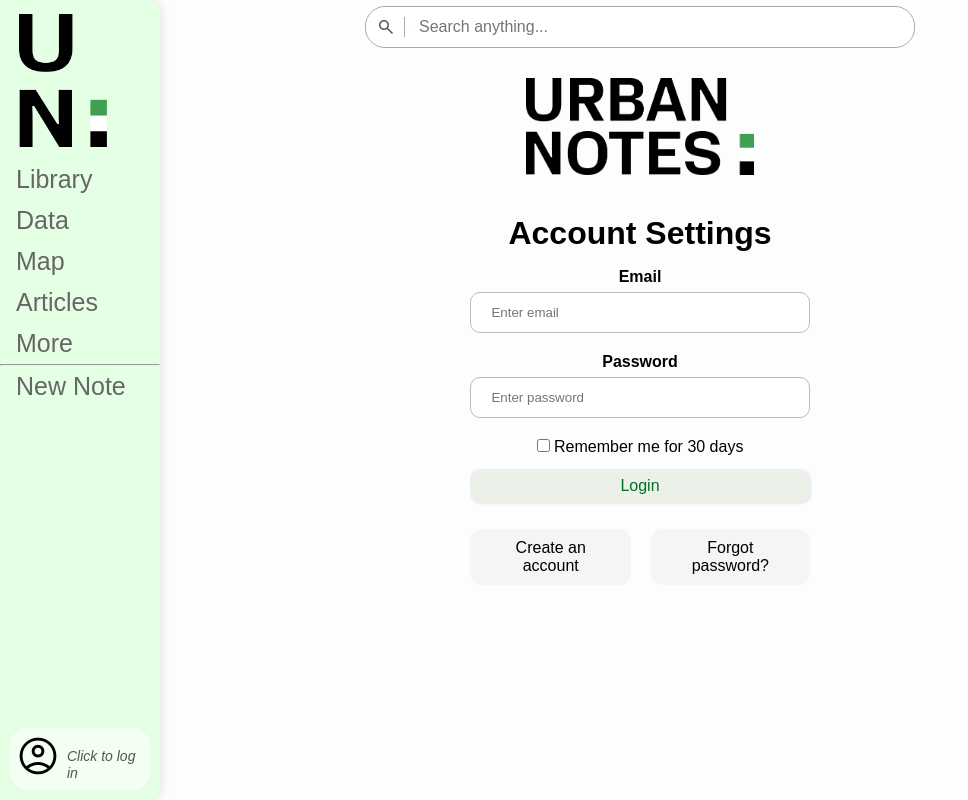
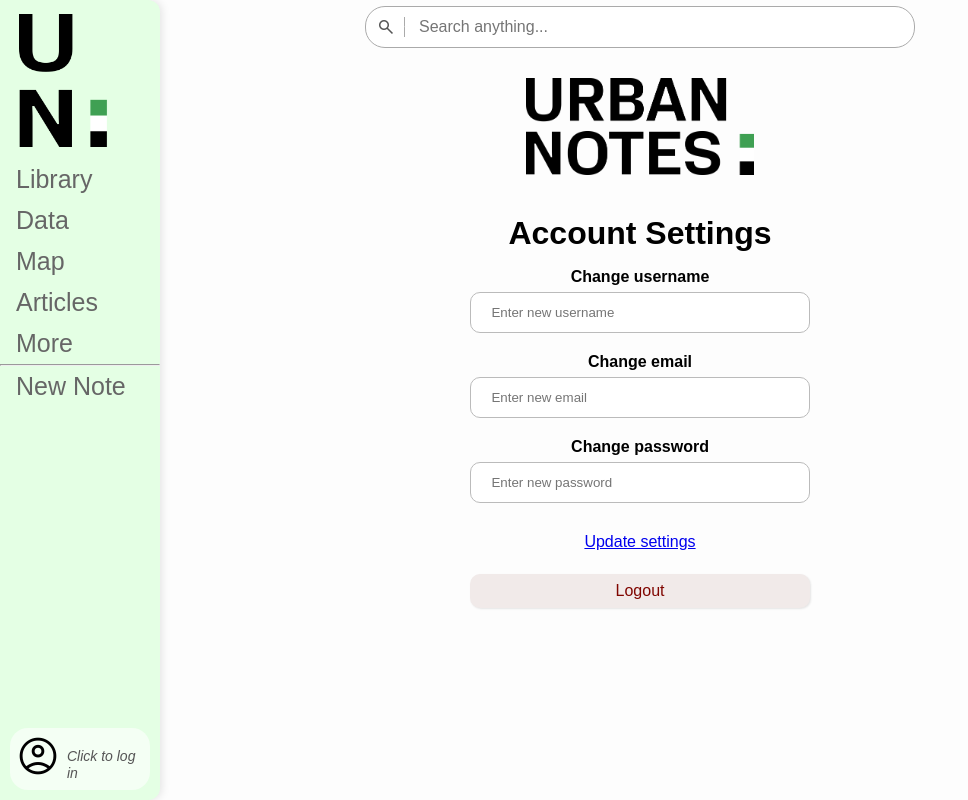
Before and after one commit to agentcentabob/webapp25, a Flask app: page /account in a window 1280 px wide. Shown: the whole page, without its empty margins (0-968 px from the left). Run offline with Flask 3, Linux system fonts and the light colour scheme; a user stored in the database is signed in; some web fonts are replaced.

Commit message:
Styled account settings page

```diff
--- a/main.py
+++ b/main.py
@@ -70,7 +70,6 @@
                 "role": user[4],
             }
 
-            # Set session to permanent if remember me is checked
             if remember:
                 session.permanent = True
 
--- a/static/css/style.css
+++ b/static/css/style.css
@@ -184,11 +184,6 @@
 }
 
 /* w3: LOG IN PAGE */
-/* w3: form border */
-/*.login-form {
-  border: 3px solid #f1f1f1;
-}*/
-
 .login-container {
   padding: 16px;
   display: grid;
@@ -276,9 +271,7 @@
 }
 
 /* w3: log in button go */
-.login-gobtn {
-  background: hsl(110, 21%, 93%);
-  color: hsl(141, 100%, 22%);
+.log-btn {
   padding: 8px 8px;
   margin: 8px 0 1rem;
   border: none;
@@ -290,9 +283,24 @@
   font-size: 1rem;
 }
 
-.login-gobtn:focus, .login-gobtn:hover {
+.log-btn.login:focus, .log-btn.login:hover {
   box-shadow: 1px 1px 2px rgba(21, 21, 21, 0.2);
   background: hsl(111, 21%, 86%);
+}
+
+.log-btn.logout:focus, .log-btn.logout:hover {
+  box-shadow: 1px 1px 2px rgba(21, 21, 21, 0.2);
+  background: hsl(3, 21%, 86%);
+}
+
+.log-btn.login{
+  color: hsl(141, 100%, 25%);
+  background: hsl(110, 21%, 93%);
+}
+
+.log-btn.logout{
+  color: hsl(3, 100%, 25%);
+  background: hsl(3, 21%, 93%);
 }
 
 /* w3: forgot password and create account */
--- a/templates/account_settings.html
+++ b/templates/account_settings.html
@@ -20,24 +20,23 @@
 <br><br>
 <h1>Account Settings</h1>
 
-<form action="/login" method="post">
+<form action="/logout" method="post">
   <div class="login-container">
-    <label for="email"><b>Email</b></label>
-    <input type="text" placeholder="Enter email" name="email" required>
 
-    <label for="password"><b>Password</b></label>
-    <input type="password" placeholder="Enter password" name="password" required>
+    <label for="username"><b>Change username</b></label>
+    <input type="text" placeholder="Enter new username" name="username">
 
-    <div class="remember">
-      <label><input type="checkbox" name="remember"> Remember me for 30 days</label>
+    <label for="email"><b>Change email</b></label>
+    <input type="text" placeholder="Enter new email" name="email">
+
+    <label for="password"><b>Change password</b></label>
+    <input type="password" placeholder="Enter new password" name="password">
+
+    <div class="loginextras-container">
+      <span class="remember"><a href="join.html">Update settings</a></span>
     </div>
 
-    <button class="login-gobtn" type="submit">Login</button>
-
-    <div class="loginextras-container">
-      <span class="loginextras"><a href="join.html">Create an account</a></span>
-      <span class="loginextras"><a href="forgotpw.html">Forgot password?</a></span>
-    </div>
+    <button class="log-btn logout" type="submit">Logout</button>
   </div>
 </form>
 {% endblock %}
--- a/templates/login.html
+++ b/templates/login.html
@@ -29,7 +29,7 @@
       <label><input type="checkbox" name="remember"> Remember me for 30 days</label>
     </div>
 
-    <button class="login-gobtn" type="submit">Login</button>
+    <button class="log-btn login" type="submit">Login</button>
 
     <div class="loginextras-container">
       <span class="loginextras"><a href="join.html">Create an account</a></span>
```
